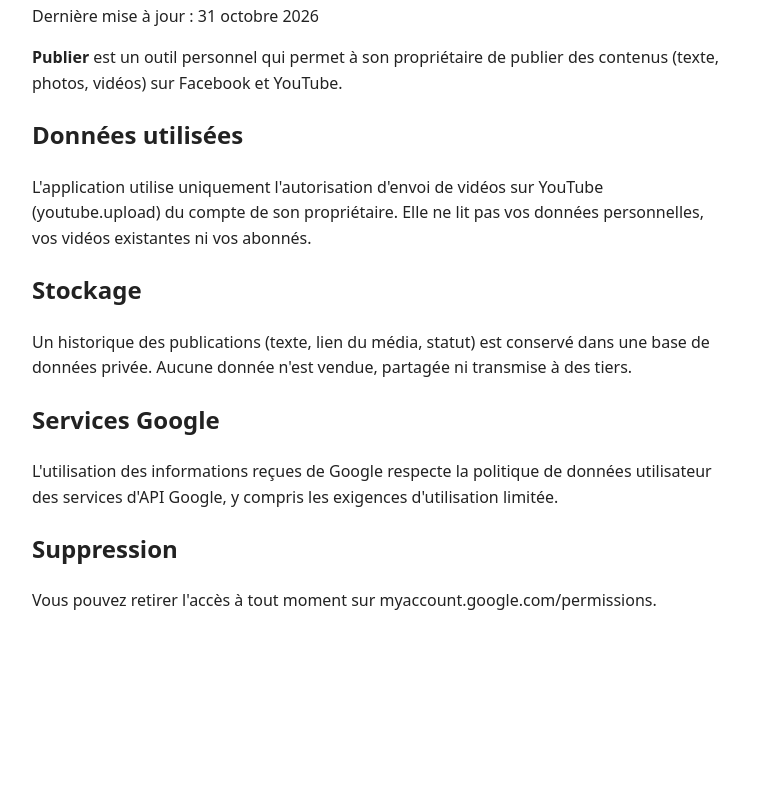
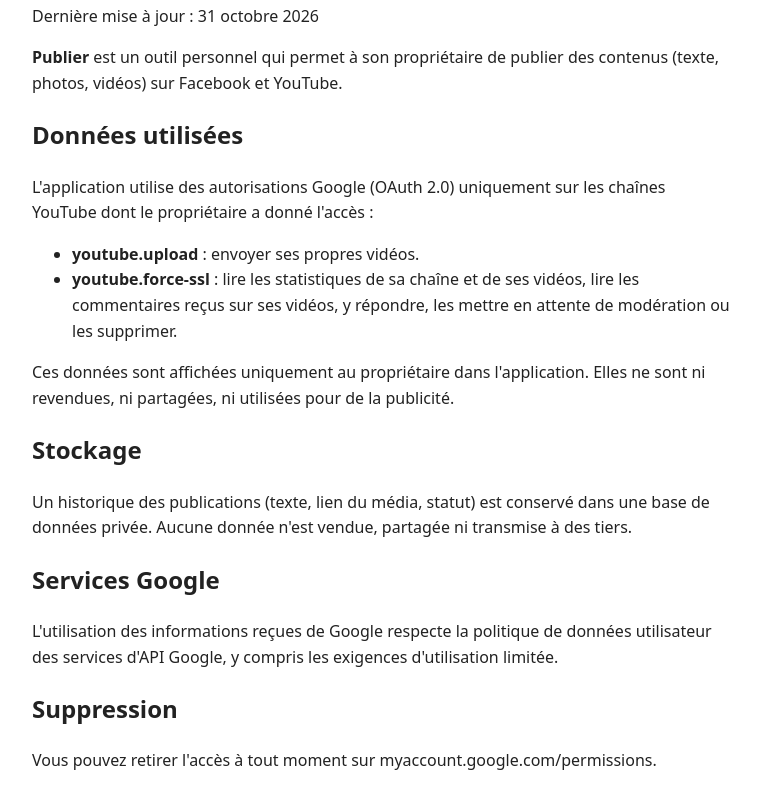
Before and after one commit to SYSTEME3E/publier, a website: page confidentialite.html in a window 1280 px wide. Shown: the part 101-907 px from the top of the page, without its empty margins (258-1018 px from the left). Before the commit the page ends 800 px from the top, so only its background shows below. Drawn offline with Linux system fonts and the light colour scheme.

Commit message:
Update privacy policy with Google permissions details
Added details about Google permissions and data usage.

```diff
--- a/confidentialite.html
+++ b/confidentialite.html
@@ -7,7 +7,12 @@
 <p>Dernière mise à jour : 31 octobre 2026</p>
 <p><strong>Publier</strong> est un outil personnel qui permet à son propriétaire de publier des contenus (texte, photos, vidéos) sur Facebook et YouTube.</p>
 <h2>Données utilisées</h2>
-<p>L'application utilise uniquement l'autorisation d'envoi de vidéos sur YouTube (youtube.upload) du compte de son propriétaire. Elle ne lit pas vos données personnelles, vos vidéos existantes ni vos abonnés.</p>
+<p>L'application utilise des autorisations Google (OAuth 2.0) uniquement sur les chaînes YouTube dont le propriétaire a donné l'accès :</p>
+<ul>
+<li><strong>youtube.upload</strong> : envoyer ses propres vidéos.</li>
+<li><strong>youtube.force-ssl</strong> : lire les statistiques de sa chaîne et de ses vidéos, lire les commentaires reçus sur ses vidéos, y répondre, les mettre en attente de modération ou les supprimer.</li>
+</ul>
+<p>Ces données sont affichées uniquement au propriétaire dans l'application. Elles ne sont ni revendues, ni partagées, ni utilisées pour de la publicité.</p>
 <h2>Stockage</h2>
 <p>Un historique des publications (texte, lien du média, statut) est conservé dans une base de données privée. Aucune donnée n'est vendue, partagée ni transmise à des tiers.</p>
 <h2>Services Google</h2>
```
